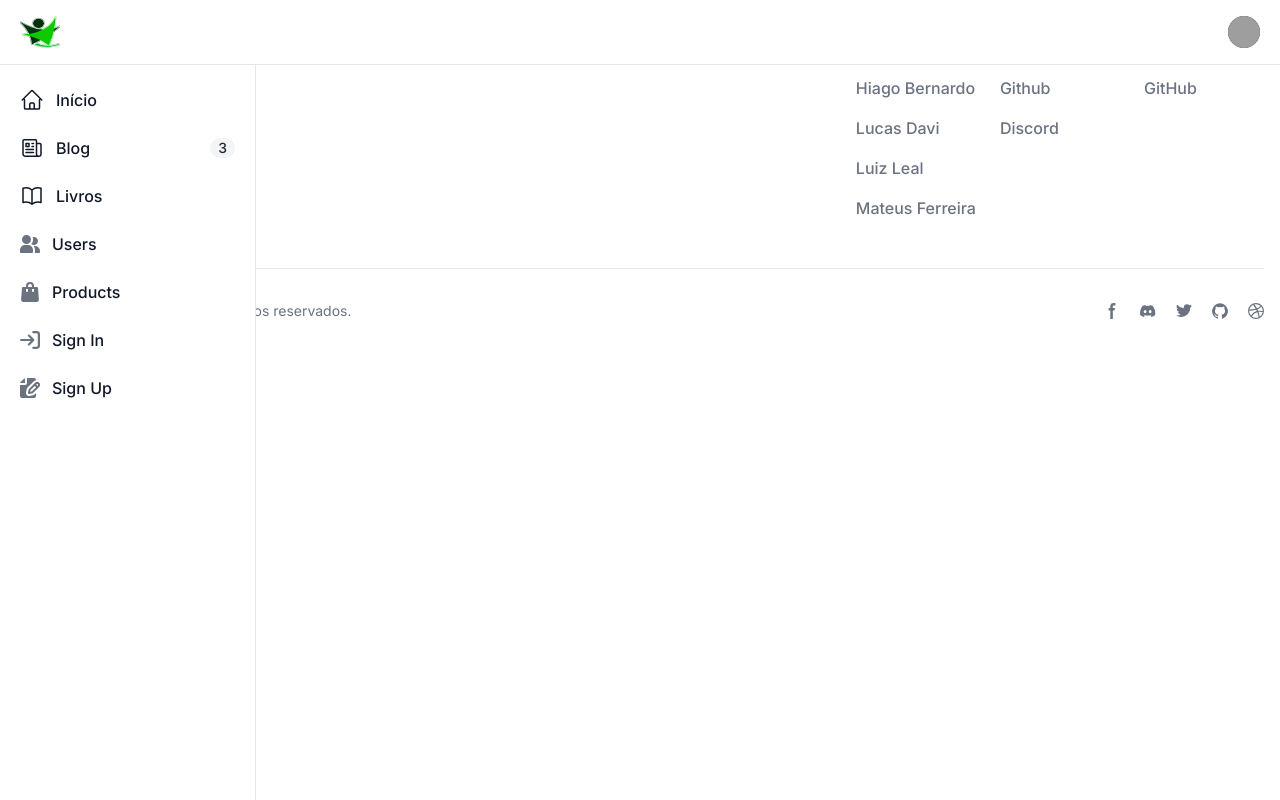
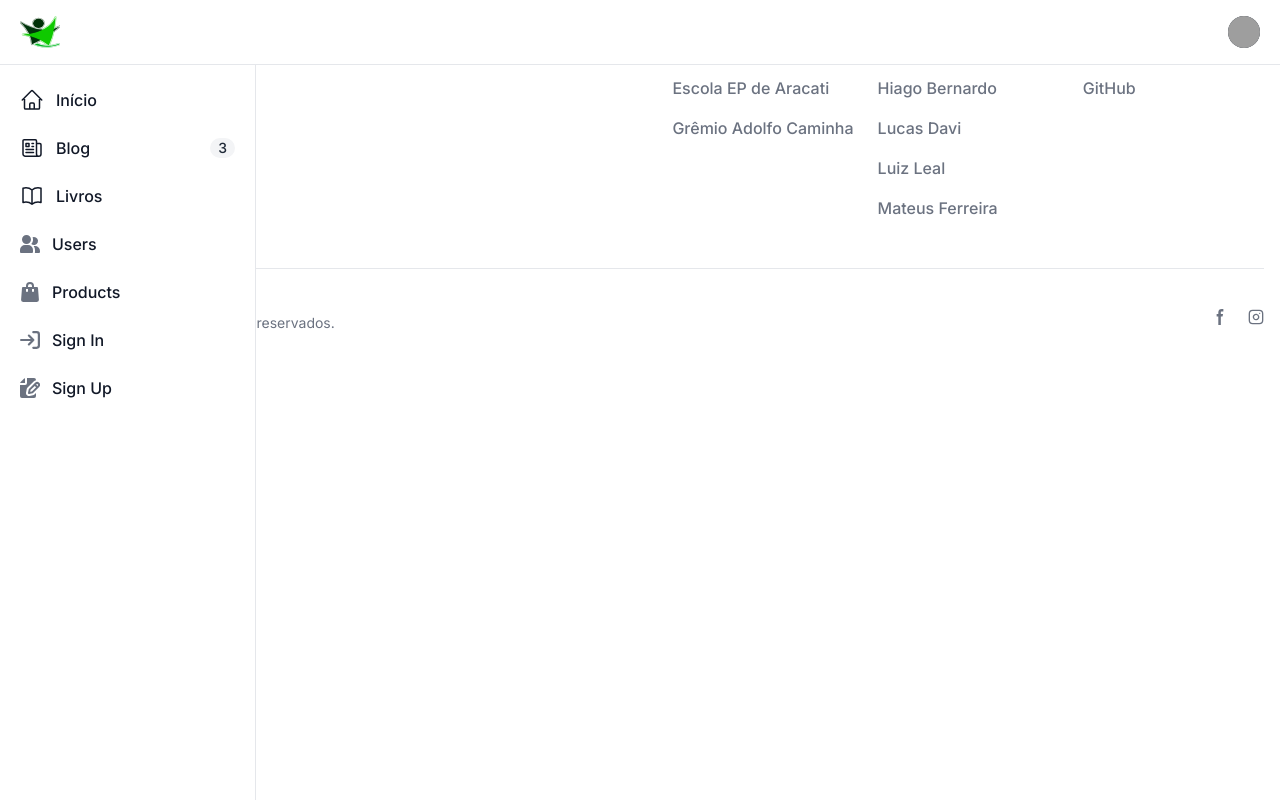
Before and after one commit to hi-bernardo/eparacati, a React (Vite) app: page / in a window 1280 px wide. Built offline with nearby package versions, Linux system fonts and the light colour scheme; grey boxes are pictures that could not be loaded.

Commit message:
footer update

```diff
--- a/src/components/layout/Footer/index.jsx
+++ b/src/components/layout/Footer/index.jsx
@@ -14,6 +14,17 @@ function Footer() {
               </a>
           </div>
           <div class="grid grid-cols-2 gap-8 sm:gap-6 sm:grid-cols-3">
+              <div>
+                  <h2 class="mb-6 text-sm font-semibold text-gray-900 uppercase dark:text-white">Instituição</h2>
+                  <ul class="text-gray-500 dark:text-gray-400 font-medium">
+                      <li class="mb-4">
+                          <a href="https://www.instagram.com/eparacati/" class="hover:underline ">Escola EP de Aracati</a>
+                      </li>
+                      <li>
+                          <a href="https://www.instagram.com/gremioadolfocaminha/" class="hover:underline">Grêmio Adolfo Caminha</a>
+                      </li>
+                  </ul>
+              </div>
               <div>
                   <h2 class="mb-6 text-sm font-semibold text-gray-900 uppercase dark:text-white">Siga-nos</h2>
                   <ul class="text-gray-500 dark:text-gray-400 font-medium">
@@ -32,17 +43,6 @@ function Footer() {
                   </ul>
               </div>
               <div>
-                  <h2 class="mb-6 text-sm font-semibold text-gray-900 uppercase dark:text-white">Follow us</h2>
-                  <ul class="text-gray-500 dark:text-gray-400 font-medium">
-                      <li class="mb-4">
-                          <a href="https://github.com/themesberg/flowbite" class="hover:underline ">Github</a>
-                      </li>
-                      <li>
-                          <a href="https://discord.gg/4eeurUVvTy" class="hover:underline">Discord</a>
-                      </li>
-                  </ul>
-              </div>
-              <div>
                   <h2 class="mb-6 text-sm font-semibold text-gray-900 uppercase dark:text-white">Repositório</h2>
                   <ul class="text-gray-500 dark:text-gray-400 font-medium">
                       <li class="mb-4">
@@ -54,38 +54,20 @@ function Footer() {
       </div>
       <hr class="my-6 border-gray-200 sm:mx-auto dark:border-gray-700 lg:my-8" />
       <div class="sm:flex sm:items-center sm:justify-between">
-          <span class="text-sm text-gray-500 sm:text-center dark:text-gray-400">© 2009 <a href="https://flowbite.com/" class="hover:underline">EP Aracati™</a>. Todos os direitos reservados.
+          <span class="text-sm text-gray-500 sm:text-center dark:text-gray-400"><svg class="h-3 w-3 text-gray-500"  width="24" height="24" viewBox="0 0 24 24" stroke-width="2" stroke="currentColor" fill="none" stroke-linecap="round" stroke-linejoin="round">  <path stroke="none" d="M0 0h24v24H0z"/>  <line x1="3" y1="21" x2="21" y2="21" />  <line x1="9" y1="8" x2="10" y2="8" />  <line x1="9" y1="12" x2="10" y2="12" />  <line x1="9" y1="16" x2="10" y2="16" />  <line x1="14" y1="8" x2="15" y2="8" />  <line x1="14" y1="12" x2="15" y2="12" />  <line x1="14" y1="16" x2="15" y2="16" />  <path d="M5 21v-16a2 2 0 0 1 2 -2h10a2 2 0 0 1 2 2v16" /></svg> 2009 <a href="https://www.instagram.com/eparacati/" class="hover:underline">EP Aracati™</a>. Todos os direitos reservados.
           </span>
           <div class="flex mt-4 space-x-5 sm:justify-center sm:mt-0">
-              <a href="#" class="text-gray-500 hover:text-gray-900 dark:hover:text-white">
+              <a href="https://www.facebook.com/eeparacati" class="text-gray-500 hover:text-gray-900 dark:hover:text-white">
                   <svg class="w-4 h-4" aria-hidden="true" xmlns="http://www.w3.org/2000/svg" fill="currentColor" viewBox="0 0 8 19">
                         <path fill-rule="evenodd" d="M6.135 3H8V0H6.135a4.147 4.147 0 0 0-4.142 4.142V6H0v3h2v9.938h3V9h2.021l.592-3H5V3.591A.6.6 0 0 1 5.592 3h.543Z" clip-rule="evenodd"/>
                     </svg>
                   <span class="sr-only">Facebook page</span>
               </a>
-              <a href="#" class="text-gray-500 hover:text-gray-900 dark:hover:text-white">
-                  <svg class="w-4 h-4" aria-hidden="true" xmlns="http://www.w3.org/2000/svg" fill="currentColor" viewBox="0 0 21 16">
-                        <path d="M16.942 1.556a16.3 16.3 0 0 0-4.126-1.3 12.04 12.04 0 0 0-.529 1.1 15.175 15.175 0 0 0-4.573 0 11.585 11.585 0 0 0-.535-1.1 16.274 16.274 0 0 0-4.129 1.3A17.392 17.392 0 0 0 .182 13.218a15.785 15.785 0 0 0 4.963 2.521c.41-.564.773-1.16 1.084-1.785a10.63 10.63 0 0 1-1.706-.83c.143-.106.283-.217.418-.33a11.664 11.664 0 0 0 10.118 0c.137.113.277.224.418.33-.544.328-1.116.606-1.71.832a12.52 12.52 0 0 0 1.084 1.785 16.46 16.46 0 0 0 5.064-2.595 17.286 17.286 0 0 0-2.973-11.59ZM6.678 10.813a1.941 1.941 0 0 1-1.8-2.045 1.93 1.93 0 0 1 1.8-2.047 1.919 1.919 0 0 1 1.8 2.047 1.93 1.93 0 0 1-1.8 2.045Zm6.644 0a1.94 1.94 0 0 1-1.8-2.045 1.93 1.93 0 0 1 1.8-2.047 1.918 1.918 0 0 1 1.8 2.047 1.93 1.93 0 0 1-1.8 2.045Z"/>
-                    </svg>
-                  <span class="sr-only">Discord community</span>
-              </a>
-              <a href="#" class="text-gray-500 hover:text-gray-900 dark:hover:text-white">
-                  <svg class="w-4 h-4" aria-hidden="true" xmlns="http://www.w3.org/2000/svg" fill="currentColor" viewBox="0 0 20 17">
-                    <path fill-rule="evenodd" d="M20 1.892a8.178 8.178 0 0 1-2.355.635 4.074 4.074 0 0 0 1.8-2.235 8.344 8.344 0 0 1-2.605.98A4.13 4.13 0 0 0 13.85 0a4.068 4.068 0 0 0-4.1 4.038 4 4 0 0 0 .105.919A11.705 11.705 0 0 1 1.4.734a4.006 4.006 0 0 0 1.268 5.392 4.165 4.165 0 0 1-1.859-.5v.05A4.057 4.057 0 0 0 4.1 9.635a4.19 4.19 0 0 1-1.856.07 4.108 4.108 0 0 0 3.831 2.807A8.36 8.36 0 0 1 0 14.184 11.732 11.732 0 0 0 6.291 16 11.502 11.502 0 0 0 17.964 4.5c0-.177 0-.35-.012-.523A8.143 8.143 0 0 0 20 1.892Z" clip-rule="evenodd"/>
-                </svg>
-                  <span class="sr-only">Twitter page</span>
-              </a>
-              <a href="#" class="text-gray-500 hover:text-gray-900 dark:hover:text-white">
-                  <svg class="w-4 h-4" aria-hidden="true" xmlns="http://www.w3.org/2000/svg" fill="currentColor" viewBox="0 0 20 20">
-                        <path fill-rule="evenodd" d="M10 .333A9.911 9.911 0 0 0 6.866 19.65c.5.092.678-.215.678-.477 0-.237-.01-1.017-.014-1.845-2.757.6-3.338-1.169-3.338-1.169a2.627 2.627 0 0 0-1.1-1.451c-.9-.615.07-.6.07-.6a2.084 2.084 0 0 1 1.518 1.021 2.11 2.11 0 0 0 2.884.823c.044-.503.268-.973.63-1.325-2.2-.25-4.516-1.1-4.516-4.9A3.832 3.832 0 0 1 4.7 7.068a3.56 3.56 0 0 1 .095-2.623s.832-.266 2.726 1.016a9.409 9.409 0 0 1 4.962 0c1.89-1.282 2.717-1.016 2.717-1.016.366.83.402 1.768.1 2.623a3.827 3.827 0 0 1 1.02 2.659c0 3.807-2.319 4.644-4.525 4.889a2.366 2.366 0 0 1 .673 1.834c0 1.326-.012 2.394-.012 2.72 0 .263.18.572.681.475A9.911 9.911 0 0 0 10 .333Z" clip-rule="evenodd"/>
+              <a href="https://www.instagram.com/eparacati/" class="text-gray-500 hover:text-gray-900 dark:hover:text-white">
+                  <svg class="h-4 w-4 text-gray-500"  viewBox="0 0 24 24"  fill="none"  stroke="currentColor"  stroke-width="2"  stroke-linecap="round"  stroke-linejoin="round">  <rect x="2" y="2" width="20" height="20" rx="5" ry="5" />
+                    <path d="M16 11.37A4 4 0 1 1 12.63 8 4 4 0 0 1 16 11.37z" />  <line x1="17.5" y1="6.5" x2="17.51" y2="6.5" />
                   </svg>
-                  <span class="sr-only">GitHub account</span>
-              </a>
-              <a href="#" class="text-gray-500 hover:text-gray-900 dark:hover:text-white">
-                  <svg class="w-4 h-4" aria-hidden="true" xmlns="http://www.w3.org/2000/svg" fill="currentColor" viewBox="0 0 20 20">
-                    <path fill-rule="evenodd" d="M10 0a10 10 0 1 0 10 10A10.009 10.009 0 0 0 10 0Zm6.613 4.614a8.523 8.523 0 0 1 1.93 5.32 20.094 20.094 0 0 0-5.949-.274c-.059-.149-.122-.292-.184-.441a23.879 23.879 0 0 0-.566-1.239 11.41 11.41 0 0 0 4.769-3.366ZM8 1.707a8.821 8.821 0 0 1 2-.238 8.5 8.5 0 0 1 5.664 2.152 9.608 9.608 0 0 1-4.476 3.087A45.758 45.758 0 0 0 8 1.707ZM1.642 8.262a8.57 8.57 0 0 1 4.73-5.981A53.998 53.998 0 0 1 9.54 7.222a32.078 32.078 0 0 1-7.9 1.04h.002Zm2.01 7.46a8.51 8.51 0 0 1-2.2-5.707v-.262a31.64 31.64 0 0 0 8.777-1.219c.243.477.477.964.692 1.449-.114.032-.227.067-.336.1a13.569 13.569 0 0 0-6.942 5.636l.009.003ZM10 18.556a8.508 8.508 0 0 1-5.243-1.8 11.717 11.717 0 0 1 6.7-5.332.509.509 0 0 1 .055-.02 35.65 35.65 0 0 1 1.819 6.476 8.476 8.476 0 0 1-3.331.676Zm4.772-1.462A37.232 37.232 0 0 0 13.113 11a12.513 12.513 0 0 1 5.321.364 8.56 8.56 0 0 1-3.66 5.73h-.002Z" clip-rule="evenodd"/>
-                </svg>
-                  <span class="sr-only">Dribbble account</span>
+                  <span class="sr-only">Instagram perfil</span>
               </a>
           </div>
       </div>
```
